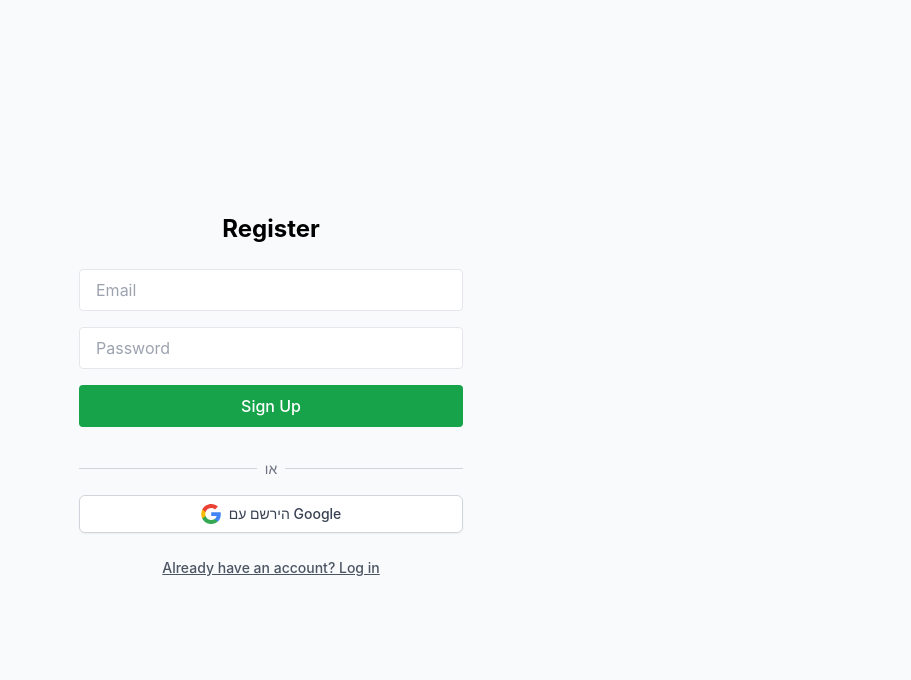
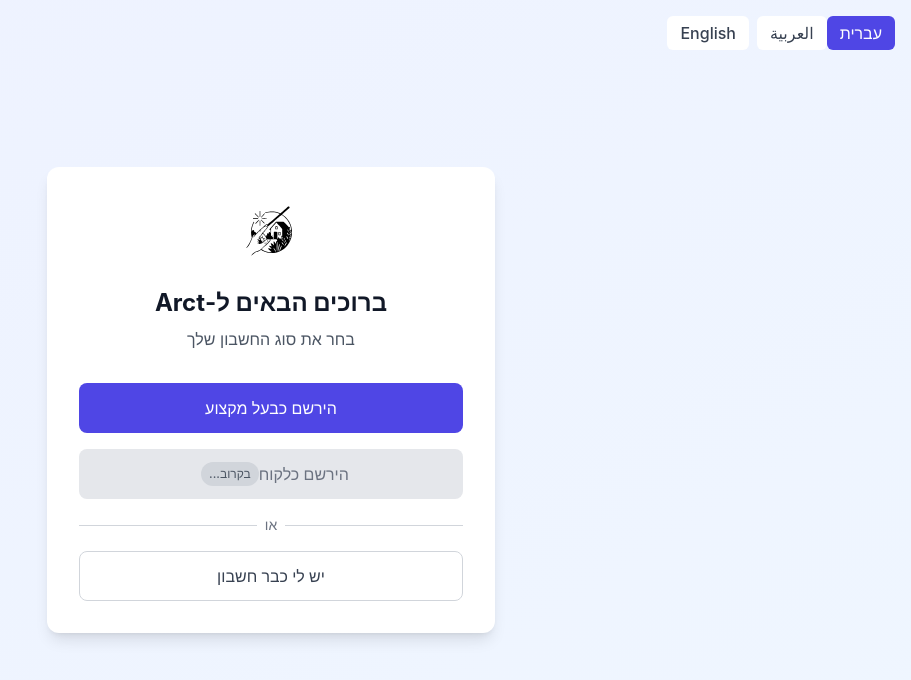
Before and after one commit to ameeramer/Arct, a React (Vite) app: page / in a window 1280 px wide. Before the commit this address led to /login. Shown: the top 680 px of the page, without its empty margins (369-1280 px from the left). Built offline with nearby package versions, Linux system fonts and the light colour scheme; no server answers.

Commit message:
improved log in page

```diff
--- a/src/App.tsx
+++ b/src/App.tsx
@@ -6,6 +6,7 @@
 import { db } from './services/firebase';
 // import HomePage from './pages/HomePage';
 import LoginPage from './pages/LoginPage';
+import UserTypeSelectionPage from './pages/UserTypeSelectionPage';
 // import NewProjectPage from './pages/new-project/StartPage';
 // import NewProjectGreeting from './pages/new-project/GreetingPage';
 // import NewProjectChat from './pages/new-project/ChatPage';
@@ -54,24 +55,17 @@
   return (
     <>
       <Routes>
+        <Route path="/" element={<UserTypeSelectionPage />} />
+        <Route path="/login" element={<LoginPage />} />
+        <Route path="/register/:userType" element={<LoginPage />} />
         <Route
-          path="/"
-          element={user ? <ProfileDashboardPage /> : <Navigate to="/login" replace />}
+          path="/complete-signup"
+          element={user ? <CompleteSignupPage /> : <Navigate to="/login" />}
         />
         <Route
-          path="/login"
-          element={!user ? <LoginPage /> : <Navigate to="/" replace />}
+          path="/dashboard"
+          element={user ? <ProfileDashboardPage /> : <Navigate to="/login" />}
         />
-        {/* <Route path="/new-project" element={<NewProjectPage />} />
-        <Route path="/new-project/greeting" element={<NewProjectGreeting />} />
-        <Route path="/new-project/chat" element={<NewProjectChat />} />
-        <Route path="/project/:id" element={<ProjectPage />} />
-        <Route path="/projects/:projectId/submit-quote" element={<SubmitQuotePage />} /> */}
-        <Route path="/complete-signup" element={<CompleteSignupPage />} />
-        {/* <Route path="/explore" element={<ExploreProjectsPage />} />
-        <Route path="/quote/:id" element={<QuotePage />} />
-        <Route path="/messages" element={<MessagesPage />} />
-        <Route path="/chat/:chatId" element={<ChatPage />} /> */}
         <Route path="/profile" element={<ProfileDashboardPage />} />
       </Routes>
 
--- a/src/pages/LoginPage.tsx
+++ b/src/pages/LoginPage.tsx
@@ -1,5 +1,5 @@
 import { useState } from 'react';
-import { useNavigate } from 'react-router-dom';
+import { useNavigate, useParams } from 'react-router-dom';
 import { auth } from '../services/firebase';
 import {
   createUserWithEmailAndPassword,
@@ -7,13 +7,66 @@
   GoogleAuthProvider,
   signInWithPopup
 } from 'firebase/auth';
+import logo from '/assets/arct-logo.svg';
+import { ArrowLeftIcon } from '@heroicons/react/24/outline';
+
+// Translation data
+const translations = {
+  he: {
+    registerProfessional: "הירשם כבעל מקצוע",
+    login: "התחברות",
+    email: "אימייל",
+    password: "סיסמה",
+    signUp: "הירשם",
+    signIn: "התחבר",
+    or: "או",
+    registerWithGoogle: "הירשם עם Google",
+    loginWithGoogle: "התחבר עם Google",
+    alreadyHaveAccount: "כבר יש לך חשבון? התחבר",
+    dontHaveAccount: "אין לך חשבון? הירשם",
+    back: "חזרה",
+  },
+  ar: {
+    registerProfessional: "سجل كمحترف",
+    login: "تسجيل الدخول",
+    email: "البريد الإلكتروني",
+    password: "كلمة المرور",
+    signUp: "التسجيل",
+    signIn: "تسجيل الدخول",
+    or: "أو",
+    registerWithGoogle: "التسجيل باستخدام Google",
+    loginWithGoogle: "تسجيل الدخول باستخدام Google",
+    alreadyHaveAccount: "لديك حساب بالفعل؟ تسجيل الدخول",
+    dontHaveAccount: "ليس لديك حساب؟ التسجيل",
+    back: "رجوع",
+  },
+  en: {
+    registerProfessional: "Register as a Professional",
+    login: "Login",
+    email: "Email",
+    password: "Password",
+    signUp: "Sign Up",
+    signIn: "Sign In",
+    or: "OR",
+    registerWithGoogle: "Register with Google",
+    loginWithGoogle: "Sign in with Google",
+    alreadyHaveAccount: "Already have an account? Log in",
+    dontHaveAccount: "Don't have an account? Register",
+    back: "Back",
+  }
+};
 
 export default function LoginPage() {
+  const { userType } = useParams<{ userType?: string }>();
+  const [language, setLanguage] = useState<'he' | 'ar' | 'en'>('he');
   const [email, setEmail] = useState('');
   const [password, setPassword] = useState('');
-  const [isRegister, setIsRegister] = useState(true);
+  const [isRegister, setIsRegister] = useState(userType === 'professional');
   const [error, setError] = useState('');
   const navigate = useNavigate();
+
+  // Get translations based on selected language
+  const t = translations[language];
 
   const handleSubmit = async (e: React.FormEvent) => {
     e.preventDefault();
@@ -25,6 +78,7 @@
         navigate('/complete-signup');
       } else {
         await signInWithEmailAndPassword(auth, email, password);
+        navigate('/dashboard');
       }
     } catch (err: any) {
       setError(err.message);
@@ -37,6 +91,8 @@
       await signInWithPopup(auth, provider);
       if (isRegister) {
         navigate('/complete-signup');
+      } else {
+        navigate('/dashboard');
       }
     } catch (err: any) {
       setError(err.message);
@@ -44,64 +100,126 @@
   };
 
   return (
-    <div className="min-h-screen flex flex-col items-center justify-center bg-gray-50 px-4">
-      <h2 className="text-2xl font-bold mb-6">{isRegister ? 'Register' : 'Login'}</h2>
-      <form onSubmit={handleSubmit} className="w-full max-w-sm space-y-4">
+    <div
+      className="min-h-screen bg-gradient-to-br from-indigo-50 to-blue-50 flex flex-col items-center justify-center px-4 py-12"
+      dir={language === 'en' ? 'ltr' : 'rtl'}
+    >
+      {/* Language selector */}
+      <div className="absolute top-4 right-4 flex space-x-2">
+        <button
+          onClick={() => setLanguage('he')}
+          className={`px-3 py-1 rounded-md ${language === 'he' ? 'bg-indigo-600 text-white' : 'bg-white text-gray-700'}`}
+        >
+          עברית
+        </button>
+        <button
+          onClick={() => setLanguage('ar')}
+          className={`px-3 py-1 rounded-md ${language === 'ar' ? 'bg-indigo-600 text-white' : 'bg-white text-gray-700'}`}
+        >
+          العربية
+        </button>
+        <button
+          onClick={() => setLanguage('en')}
+          className={`px-3 py-1 rounded-md ${language === 'en' ? 'bg-indigo-600 text-white' : 'bg-white text-gray-700'}`}
+        >
+          English
+        </button>
+      </div>
+
+      {/* Back button */}
+      <div className="absolute top-4 left-4">
+        <button
+          onClick={() => navigate('/')}
+          className="flex items-center text-gray-600 hover:text-gray-900"
+        >
+          <ArrowLeftIcon className="h-5 w-5 mr-1" />
+          {t.back}
+        </button>
+      </div>
+
+      <div className="max-w-md w-full bg-white rounded-xl shadow-lg overflow-hidden">
+        <div className="p-8">
+          <div className="flex justify-center mb-6">
+            <img src={logo} alt="Arct Logo" className="h-16" />
+          </div>
+
+          <h2 className="text-2xl font-bold text-center text-gray-900 mb-6">
+            {isRegister ? t.registerProfessional : t.login}
+          </h2>
+
+          <form onSubmit={handleSubmit} className="space-y-4">
+            <div>
+              <label htmlFor="email" className="block text-sm font-medium text-gray-700 mb-1">
+                {t.email}
+              </label>
               <input
+                id="email"
                 type="email"
-          placeholder="Email"
+                placeholder={t.email}
                 value={email}
                 onChange={(e) => setEmail(e.target.value)}
-          className="w-full px-4 py-2 border rounded"
+                className="w-full px-4 py-2 border border-gray-300 rounded-md focus:outline-none focus:ring-2 focus:ring-indigo-500 focus:border-indigo-500"
+                required
               />
+            </div>
+
+            <div>
+              <label htmlFor="password" className="block text-sm font-medium text-gray-700 mb-1">
+                {t.password}
+              </label>
               <input
+                id="password"
                 type="password"
-          placeholder="Password"
+                placeholder={t.password}
                 value={password}
                 onChange={(e) => setPassword(e.target.value)}
-          className="w-full px-4 py-2 border rounded"
+                className="w-full px-4 py-2 border border-gray-300 rounded-md focus:outline-none focus:ring-2 focus:ring-indigo-500 focus:border-indigo-500"
+                required
               />
+            </div>
+
             <button
               type="submit"
-          className="w-full bg-green-600 text-white py-2 rounded hover:bg-green-700"
+              className="w-full bg-indigo-600 text-white py-2 rounded-md hover:bg-indigo-700 transition"
             >
-          {isRegister ? 'Sign Up' : 'Sign In'}
+              {isRegister ? t.signUp : t.signIn}
             </button>
+
             {error && <p className="text-red-500 text-sm">{error}</p>}
           </form>
 
-      <div className="mt-4 w-full max-w-sm">
-        <div className="relative my-4">
+          <div className="relative my-6">
             <div className="absolute inset-0 flex items-center">
               <div className="w-full border-t border-gray-300"></div>
             </div>
             <div className="relative flex justify-center text-sm">
-            <span className="px-2 bg-gray-50 text-gray-500">או</span>
+              <span className="px-2 bg-white text-gray-500">{t.or}</span>
             </div>
           </div>
 
           <button
             onClick={handleGoogleSignIn}
-          className="w-full flex items-center justify-center bg-white border border-gray-300 rounded-md shadow-sm px-4 py-2 text-sm font-medium text-gray-700 hover:bg-gray-50"
+            className="w-full flex items-center justify-center bg-white border border-gray-300 rounded-md shadow-sm px-4 py-2 text-sm font-medium text-gray-700 hover:bg-gray-50 transition"
           >
             <svg className="h-5 w-5 mr-2" viewBox="0 0 24 24" xmlns="http://www.w3.org/2000/svg">
               <g transform="matrix(1, 0, 0, 1, 27.009001, -39.238998)">
-              <path fill="#4285F4" d="M -3.264 51.509 C -3.264 50.719 -3.334 49.969 -3.454 49.239 L -14.754 49.239 L -14.754 53.749 L -8.284 53.749 C -8.574 55.229 -9.424 56.479 -10.684 57.329 L -10.684 60.329 L -6.824 60.329 C -4.564 58.239 -3.264 55.159 -3.264 51.509 Z"/>
-              <path fill="#34A853" d="M -14.754 63.239 C -11.514 63.239 -8.804 62.159 -6.824 60.329 L -10.684 57.329 C -11.764 58.049 -13.134 58.489 -14.754 58.489 C -17.884 58.489 -20.534 56.379 -21.484 53.529 L -25.464 53.529 L -25.464 56.619 C -23.494 60.539 -19.444 63.239 -14.754 63.239 Z"/>
-              <path fill="#FBBC05" d="M -21.484 53.529 C -21.734 52.809 -21.864 52.039 -21.864 51.239 C -21.864 50.439 -21.724 49.669 -21.484 48.949 L -21.484 45.859 L -25.464 45.859 C -26.284 47.479 -26.754 49.299 -26.754 51.239 C -26.754 53.179 -26.284 54.999 -25.464 56.619 L -21.484 53.529 Z"/>
-              <path fill="#EA4335" d="M -14.754 43.989 C -12.984 43.989 -11.404 44.599 -10.154 45.789 L -6.734 42.369 C -8.804 40.429 -11.514 39.239 -14.754 39.239 C -19.444 39.239 -23.494 41.939 -25.464 45.859 L -21.484 48.949 C -20.534 46.099 -17.884 43.989 -14.754 43.989 Z"/>
+                <path fill="#4285F4" d="M -3.264 51.509 C -3.264 50.719 -3.334 49.969 -3.454 49.239 L -14.754 49.239 L -14.754 53.749 L -8.284 53.749 C -8.574 55.229 -9.424 56.479 -10.684 57.329 L -10.684 60.329 L -6.824 60.329 C -4.564 58.239 -3.264 55.159 -3.264 51.509 Z" />
+                <path fill="#34A853" d="M -14.754 63.239 C -11.514 63.239 -8.804 62.159 -6.824 60.329 L -10.684 57.329 C -11.764 58.049 -13.134 58.489 -14.754 58.489 C -17.884 58.489 -20.534 56.379 -21.484 53.529 L -25.464 53.529 L -25.464 56.619 C -23.494 60.539 -19.444 63.239 -14.754 63.239 Z" />
+                <path fill="#FBBC05" d="M -21.484 53.529 C -21.734 52.809 -21.864 52.039 -21.864 51.239 C -21.864 50.439 -21.724 49.669 -21.484 48.949 L -21.484 45.859 L -25.464 45.859 C -26.284 47.479 -26.754 49.299 -26.754 51.239 C -26.754 53.179 -26.284 54.999 -25.464 56.619 L -21.484 53.529 Z" />
+                <path fill="#EA4335" d="M -14.754 43.989 C -12.984 43.989 -11.404 44.599 -10.154 45.789 L -6.734 42.369 C -8.804 40.429 -11.514 39.239 -14.754 39.239 C -19.444 39.239 -23.494 41.939 -25.464 45.859 L -21.484 48.949 C -20.534 46.099 -17.884 43.989 -14.754 43.989 Z" />
               </g>
             </svg>
-          {isRegister ? 'הירשם עם Google' : 'התחבר עם Google'}
+            {isRegister ? t.registerWithGoogle : t.loginWithGoogle}
           </button>
-      </div>
 
           <button
             onClick={() => setIsRegister(!isRegister)}
-        className="mt-4 text-sm text-gray-600 underline"
+            className="mt-4 text-sm text-gray-600 underline w-full text-center"
           >
-        {isRegister ? 'Already have an account? Log in' : "Don't have an account? Register"}
+            {isRegister ? t.alreadyHaveAccount : t.dontHaveAccount}
           </button>
+        </div>
+      </div>
     </div>
   );
 }
--- /dev/null
+++ b/src/pages/UserTypeSelectionPage.tsx
@@ -0,0 +1,120 @@
+import { useState } from 'react';
+import { useNavigate } from 'react-router-dom';
+import logo from '/assets/arct-logo.svg';
+
+// Translation data
+const translations = {
+  he: {
+    title: "ברוכים הבאים ל-Arct",
+    subtitle: "בחר את סוג החשבון שלך",
+    professional: "הירשם כבעל מקצוע",
+    client: "הירשם כלקוח",
+    existingAccount: "יש לי כבר חשבון",
+    clientDisabled: "בקרוב...",
+  },
+  ar: {
+    title: "مرحبًا بك في Arct",
+    subtitle: "اختر نوع حسابك",
+    professional: "سجل كمحترف",
+    client: "سجل كعميل",
+    existingAccount: "لدي حساب بالفعل",
+    clientDisabled: "قريبًا...",
+  },
+  en: {
+    title: "Welcome to Arct",
+    subtitle: "Choose your account type",
+    professional: "Register as a Professional",
+    client: "Register as a Client",
+    existingAccount: "I already have an account",
+    clientDisabled: "Coming soon...",
+  }
+};
+
+export default function UserTypeSelectionPage() {
+  const [language, setLanguage] = useState<'he' | 'ar' | 'en'>('he');
+  const navigate = useNavigate();
+
+  // Get translations based on selected language
+  const t = translations[language];
+
+  return (
+    <div
+      className="min-h-screen bg-gradient-to-br from-indigo-50 to-blue-50 flex flex-col items-center justify-center px-4 py-12"
+      dir={language === 'en' ? 'ltr' : 'rtl'}
+    >
+      {/* Language selector */}
+      <div className="absolute top-4 right-4 flex space-x-2">
+        <button
+          onClick={() => setLanguage('he')}
+          className={`px-3 py-1 rounded-md ${language === 'he' ? 'bg-indigo-600 text-white' : 'bg-white text-gray-700'}`}
+        >
+          עברית
+        </button>
+        <button
+          onClick={() => setLanguage('ar')}
+          className={`px-3 py-1 rounded-md ${language === 'ar' ? 'bg-indigo-600 text-white' : 'bg-white text-gray-700'}`}
+        >
+          العربية
+        </button>
+        <button
+          onClick={() => setLanguage('en')}
+          className={`px-3 py-1 rounded-md ${language === 'en' ? 'bg-indigo-600 text-white' : 'bg-white text-gray-700'}`}
+        >
+          English
+        </button>
+      </div>
+
+      <div className="max-w-md w-full bg-white rounded-xl shadow-lg overflow-hidden">
+        <div className="p-8">
+          <div className="flex justify-center mb-6">
+            <img src={logo} alt="Arct Logo" className="h-16" />
+          </div>
+
+          <h1 className="text-2xl font-bold text-center text-gray-900 mb-2">
+            {t.title}
+          </h1>
+          <p className="text-center text-gray-600 mb-8">
+            {t.subtitle}
+          </p>
+
+          <div className="space-y-4">
+            <button
+              onClick={() => navigate('/register/professional')}
+              className="w-full bg-indigo-600 text-white py-3 px-4 rounded-lg font-medium hover:bg-indigo-700 transition duration-200"
+            >
+              {t.professional}
+            </button>
+
+            <button
+              disabled
+              className="w-full bg-gray-200 text-gray-500 py-3 px-4 rounded-lg font-medium cursor-not-allowed flex justify-center items-center"
+            >
+              {t.client}
+              <span className="ml-2 text-xs bg-gray-300 text-gray-600 px-2 py-1 rounded-full">
+                {t.clientDisabled}
+              </span>
+            </button>
+
+            <div className="relative my-6">
+              <div className="absolute inset-0 flex items-center">
+                <div className="w-full border-t border-gray-300"></div>
+              </div>
+              <div className="relative flex justify-center text-sm">
+                <span className="px-2 bg-white text-gray-500">
+                  {language === 'en' ? 'OR' : language === 'he' ? 'או' : 'أو'}
+                </span>
+              </div>
+            </div>
+
+            <button
+              onClick={() => navigate('/login')}
+              className="w-full bg-white border border-gray-300 text-gray-700 py-3 px-4 rounded-lg font-medium hover:bg-gray-50 transition duration-200"
+            >
+              {t.existingAccount}
+            </button>
+          </div>
+        </div>
+      </div>
+    </div>
+  );
+}
```
Lines whose indentation alone changed are shown as unchanged.
